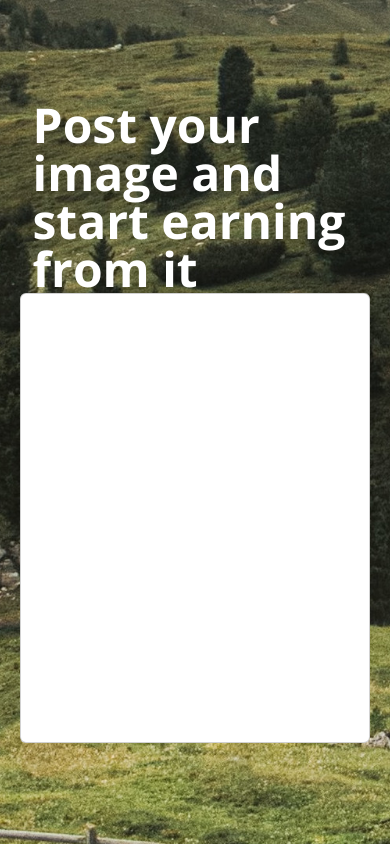
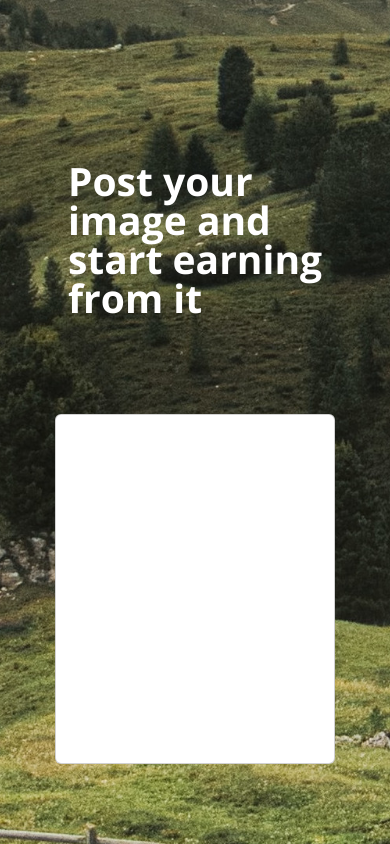
Before and after one commit to Zophirel/t_web, a PHP site: page / in a window 390 px wide. Run offline with PHP 8.4, Linux system fonts and the light colour scheme.

Commit message:
switched to use vanilla grid

```diff
--- a/assets/css/style.css
+++ b/assets/css/style.css
@@ -7,36 +7,30 @@ body{
 }
 
 #homePageLayout{
-    display: flex;
+    display: grid;
+    grid-template-areas:'a b';
     height: 100%;
-    flex-wrap: wrap;
-    flex-direction: row;
     justify-content: center;
-    align-content: center;
-    gap: 100px;
-}
+    align-items: center;
+    column-gap: 100px;
 
-.slogan{
-    font-size: 7rem;
-    font-weight: 700;
-    font-family: 'Open Sans';
-    color: white;
-    white-space: nowrap;
-    line-height: 100%;
-    width: 350px;
-}
-
-.loginForm{
-    width: 350px;
-    height: 450px;
-    background-color: white;
-    border-radius: 5px;
 }
 
 #loginHeader{
     font-family: 'Open Sans';
     font-weight: 500;
     margin: 0;
+}
+
+.slogan{
+    grid-area: a;
+    justify-self: center;
+    font-size: 6vw;
+    font-weight: 700;
+    font-family: 'Open Sans';
+    color: white;
+    white-space: nowrap;
+    line-height: 100%;
 }
 
 #loginInputs{
@@ -46,7 +40,6 @@ body{
 }
 
 .loginField{
-
     background-color: #E4E7E8;
     border: none;
     width: 250px;
@@ -77,38 +70,47 @@ body{
     font-family: 'Open Sans';
 }
 
-@media screen and (max-width: 1200px) {
+#loginCard{
+    grid-area: b;
+    justify-self: center;
+    padding: 20px 20px 20px 20px; /* top right left bottom*/
+    height: 25vw;
+    width: 20vw;
+}
+
+@media screen and (max-width: 1400px) {
+
     .slogan{
-        font-size: 3rem;
-        font-weight: 700;
-        line-height: 100%;
-        font-family: 'Open Sans';
-        color: white;
-        margin: 0;
-        white-space: nowrap;
+        font-size: 84px;
     }
-    #homePageLayout{
-        display: flex;
-        height: 100%;
-        flex-wrap: wrap;
-        flex-direction: row;
-        justify-content: center;
-        align-content: center;
-        gap: 50px;
+
+    #loginCard{
+        height: 350;
+        width: 280px;
+    }
+    #loginCardCtn{
+        justify-content:center;
     }
 }
 
-.signupHint{
-    text-align: center;
-    font-family: 'Open Sans';
-    font-weight: 400;
+@media screen and (max-width: 992px) {
+
+    .slogan{
+        font-size: 10vw;
+        align-self: end;
+    }
+
+    #loginCard{
+        height: 350;
+        width: 280px;
+    }
+    #loginCardCtn{
+        justify-content:center;
+    }
+
+    #homePageLayout{
+        display: grid;
+        grid-template-areas: 'a'
+                             'b';
+    }
 }
-
-.signupHint > a{
-    text-decoration: none;
-}
-
-#loginCard{
-    width: 400px;
-    padding: 20px 20px 20px 20px; /* top right left bottom*/
-}
--- a/index.php
+++ b/index.html
@@ -5,19 +5,10 @@
         <script src="https://cdn.jsdelivr.net/npm/bootstrap@5.2.0-beta1/dist/js/bootstrap.bundle.min.js" integrity="sha384-pprn3073KE6tl6bjs2QrFaJGz5/SUsLqktiwsUTF55Jfv3qYSDhgCecCxMW52nD2" crossorigin="anonymous"></script>
         <link rel="stylesheet" href="assets/css/style.css">
     </head>
-
     <body>
-
-            <div class="row m-0 h-100 w-100 align-content-center">
-                <div class="col">
-                    <div style="width: 325px; margin: 0 auto;">
-                        <p class="slogan">Post your <br> image and  <br> start earning  <br>from it</p>
-                    </div>
-                </div>
-
-                <div class="col p-0"><div class="card" style="height: 450px; width: 350px; margin: 0 auto;"></div></div>
-            </div>
-
+        <div id="homePageLayout">
+            <p class="slogan">Post your <br> image and  <br> start earning  <br>from it</p>
+            <div class="card" id="loginCard"></div>
+        </div>
     </body>
-
 </html>
```
